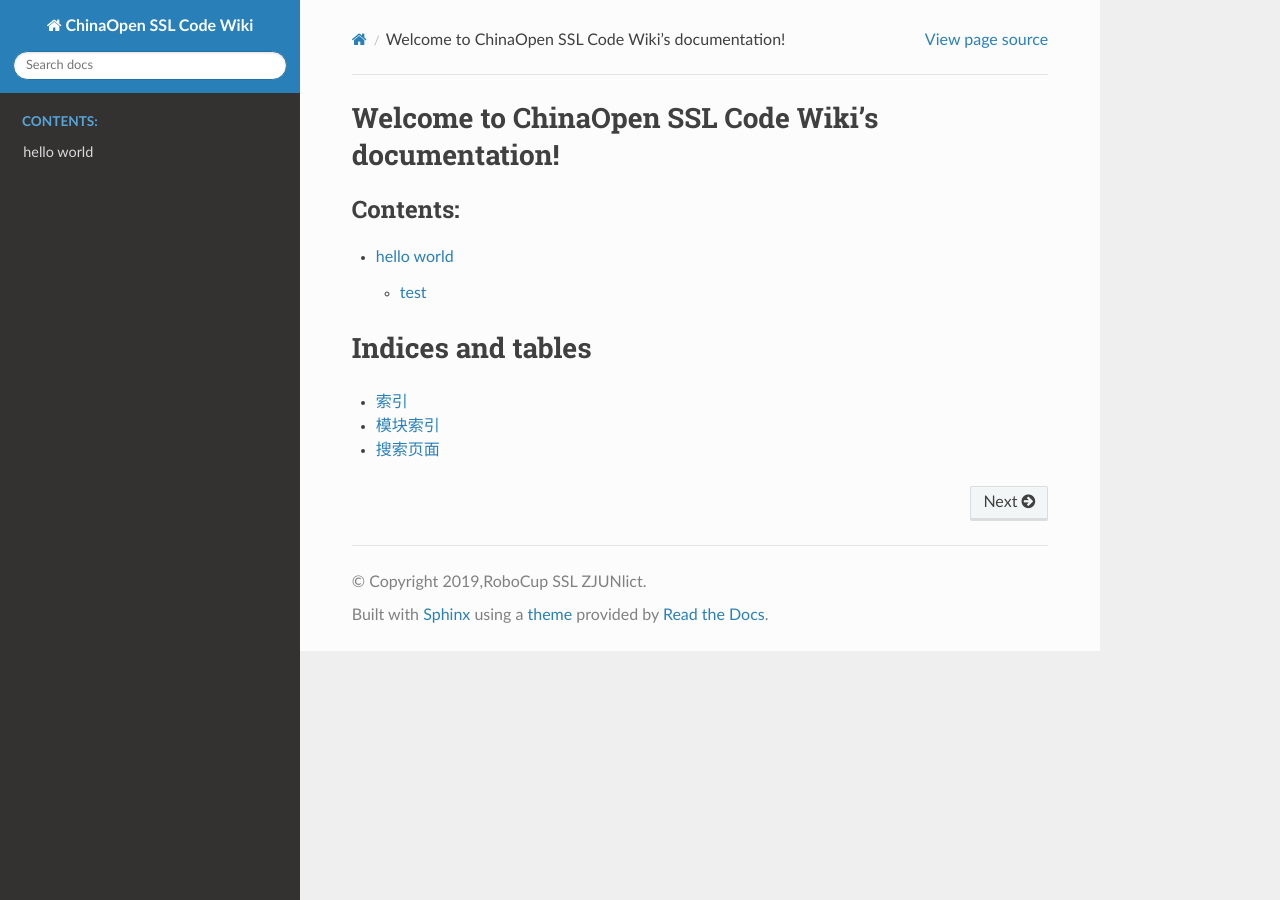
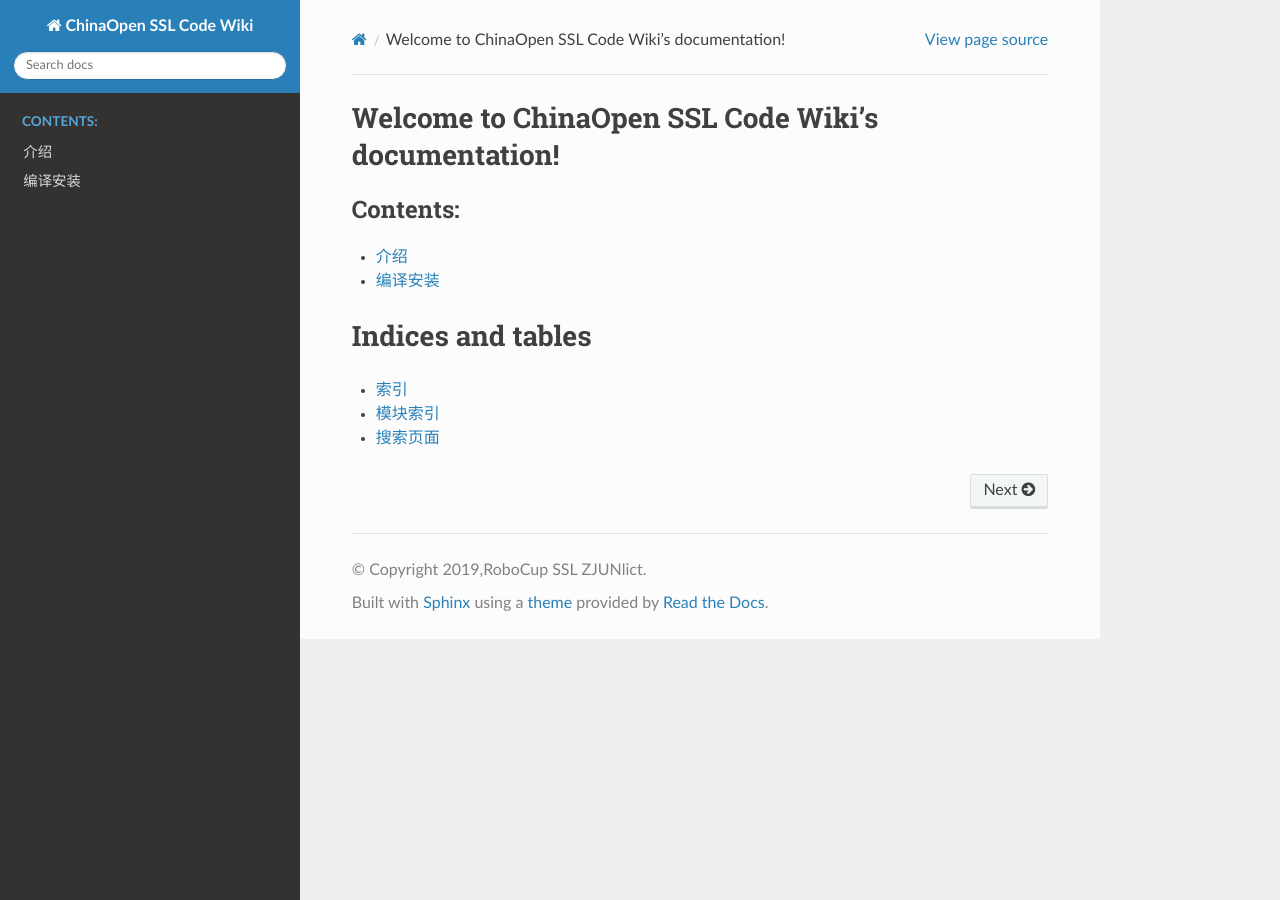
Before and after one commit to Robocup-ssl-China/rocos_wiki, a Sphinx documentation site: the page built from source/index.rst, in a window 1280 px wide. Built offline with Sphinx 7.4.7 and the Read the Docs theme 2.0.0, drawn with Linux system fonts in a browser that asks for light colours.

```diff
--- a/source/hello.md
+++ /dev/null
@@ -1,3 +0,0 @@
-## hello world
-
-### test
--- a/source/index.rst
+++ b/source/index.rst
@@ -10,7 +10,8 @@ Welcome to ChinaOpen SSL Code Wiki's documentation!
    :maxdepth: 2
    :caption: Contents:
 
-   hello
+   introduction
+   install
 
 
 Indices and tables
--- /dev/null
+++ b/source/install.md
@@ -0,0 +1,3 @@
+# 编译安装
+
+TODO
```
Also changed, not shown: source/introduction.md (added, +5 -0 lines).
